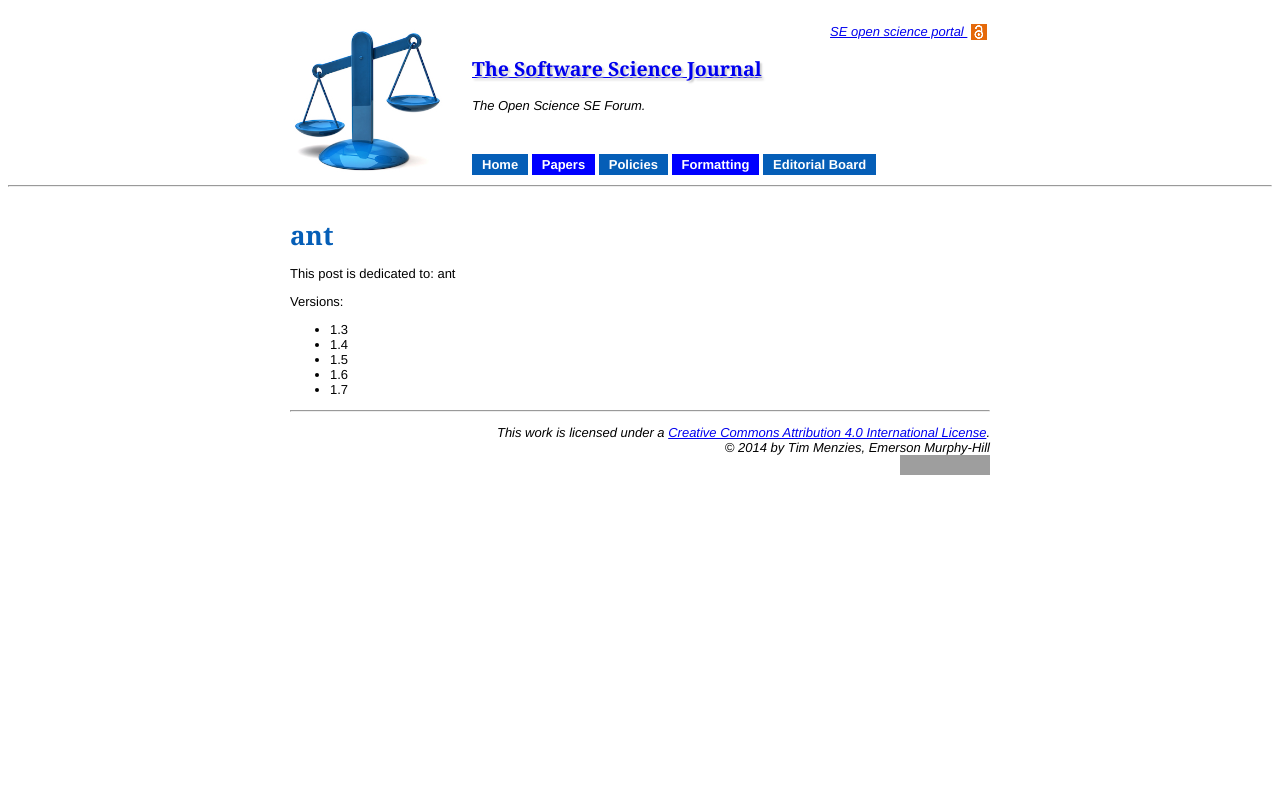
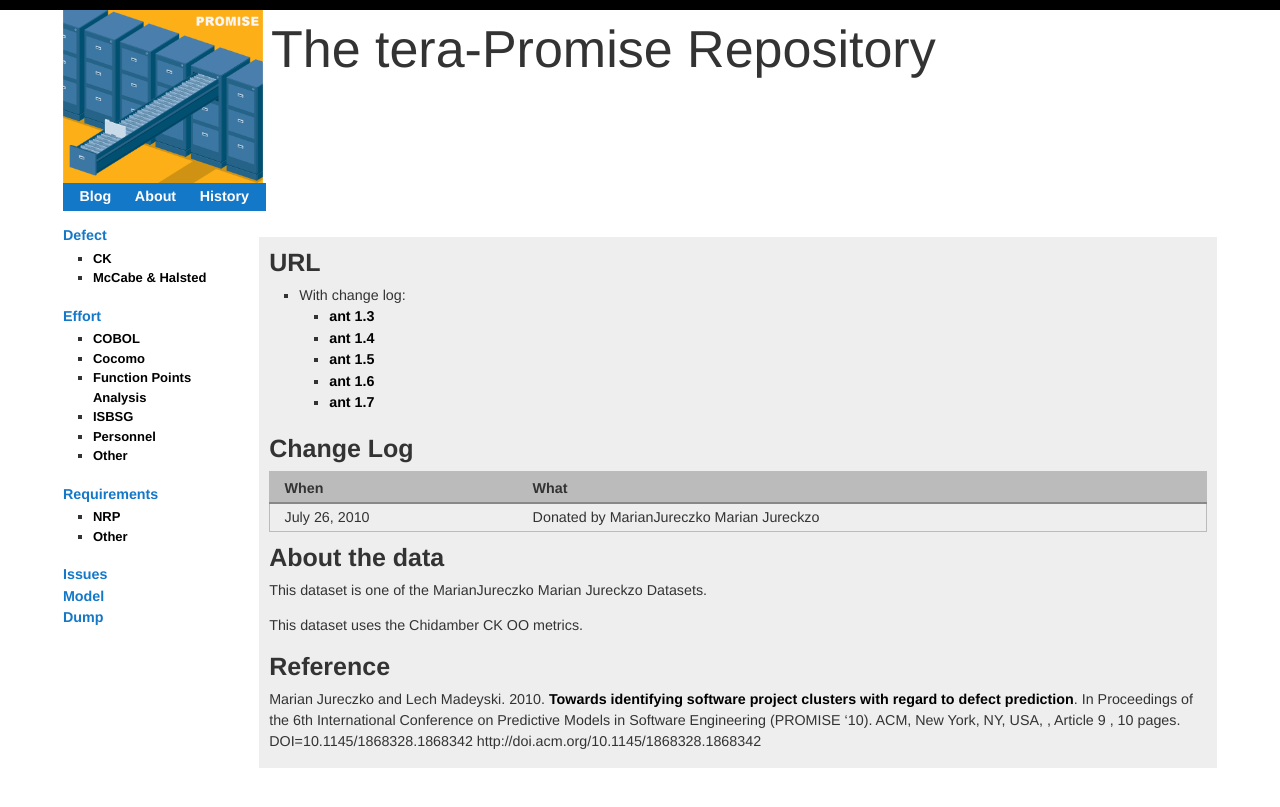
Before and after one commit to opensciences/opensciences.github.io, a Jekyll site: the page built from repo/defect/ck/_posts/2010-07-26-ant.md, in a window 1280 px wide. Shown: the top 807 px of the page. Built offline with Jekyll 4.4.1, drawn with Linux system fonts in a browser that asks for light colours; Markdown is read by kramdown in place of the engine named in the settings; grey boxes are pictures that could not be loaded.

Commit message:
Sample import of ant
Test import of ant using the v1 procedure in the var repo.

```diff
--- a/repo/defect/ck/_posts/2010-07-26-ant.md
+++ b/repo/defect/ck/_posts/2010-07-26-ant.md
@@ -1,13 +1,33 @@
 ---
-layout: journal1
 title: ant
+excerpt: ant OO defect data
+layout: repo
 ---
+# URL
 
-This post is dedicated to: ant
+  * With change log:
+    * [ant 1.3](https://terapromise.csc.ncsu.edu:8443/svn/repo/defect/ck/ant/ant-1.3)
+    * [ant 1.4](https://terapromise.csc.ncsu.edu:8443/svn/repo/defect/ck/ant/ant-1.4)
+    * [ant 1.5](https://terapromise.csc.ncsu.edu:8443/svn/repo/defect/ck/ant/ant-1.5)
+    * [ant 1.6](https://terapromise.csc.ncsu.edu:8443/svn/repo/defect/ck/ant/ant-1.6)
+    * [ant 1.7](https://terapromise.csc.ncsu.edu:8443/svn/repo/defect/ck/ant/ant-1.7)
 
-Versions:
-* 1.3
-* 1.4
-* 1.5
-* 1.6
-* 1.7
+# Change Log
+
+When | What
+---- | ----
+July 26, 2010 | Donated by MarianJureczko Marian Jureckzo
+
+# About the data
+
+This dataset is one of the MarianJureczko Marian Jureckzo Datasets.
+
+This dataset uses the Chidamber CK OO metrics.
+
+# Reference
+
+Marian Jureczko and Lech Madeyski. 2010. [Towards identifying software project clusters with regard to defect prediction](http://dl.acm.org/citation.cfm?id=1868328.1868342&coll=DL&dl=GUIDE&CFID=96280125&CFTOKEN=47274353). In
+Proceedings of the 6th International Conference on Predictive
+Models in Software Engineering (PROMISE '10). ACM, New York,
+NY, USA, , Article 9 , 10 pages. DOI=10.1145/1868328.1868342
+http://doi.acm.org/10.1145/1868328.1868342
```
